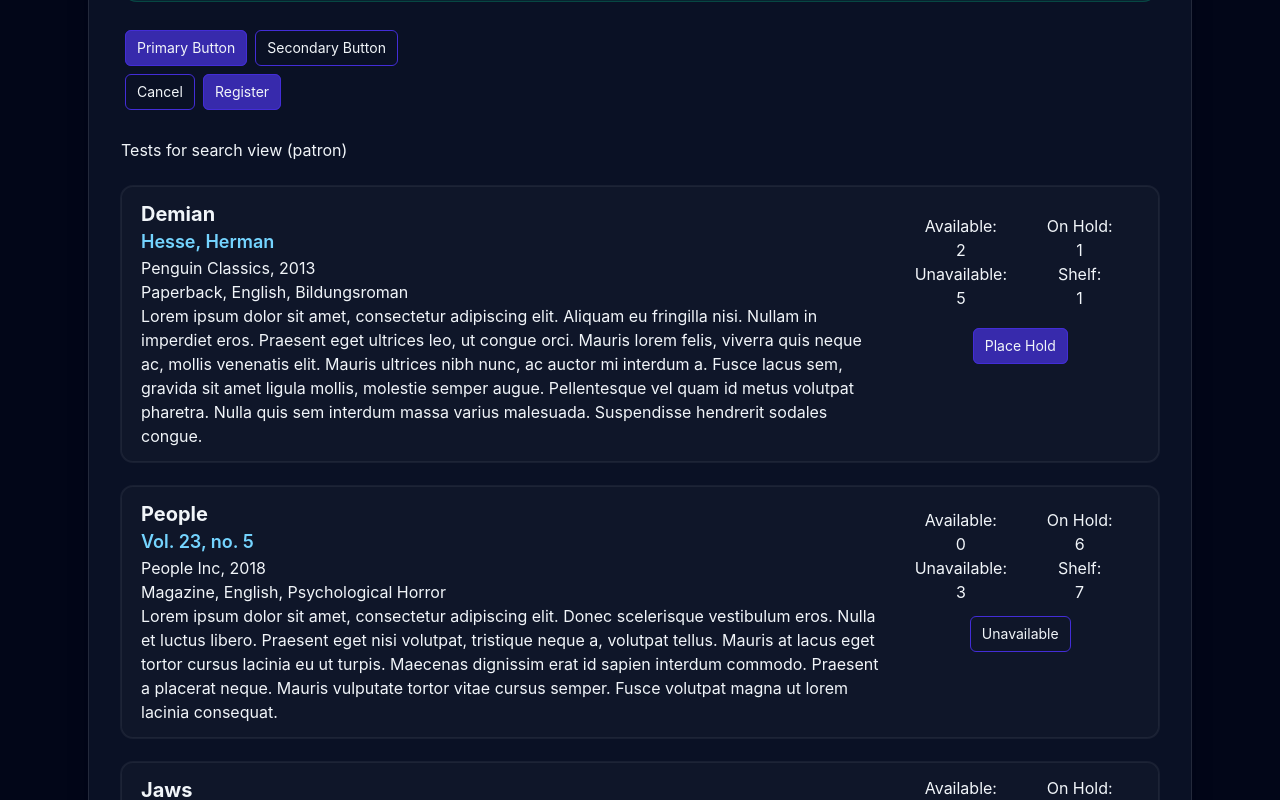
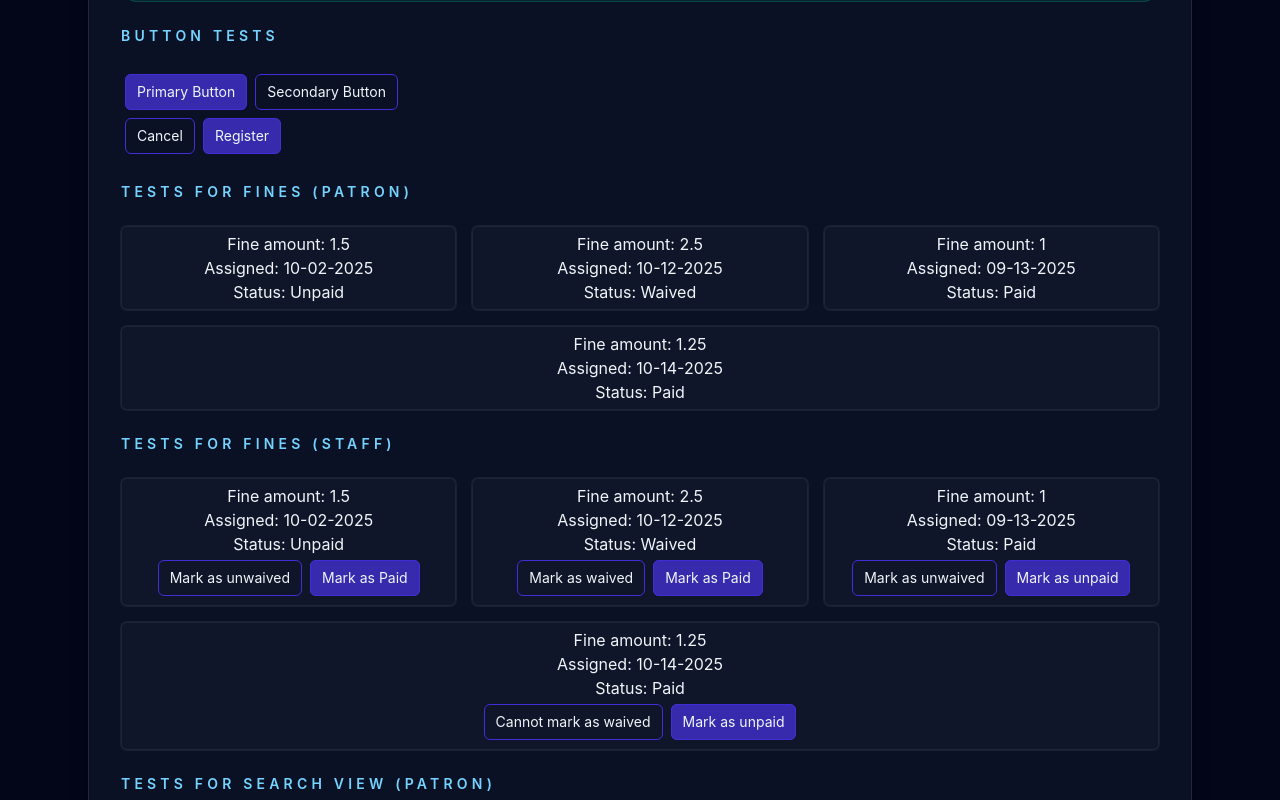
Before and after one commit to devpatel26/Library-Database, a React (Vite) app in the folder react/: page /test in a window 1280 px wide. Shown: the part 400-1200 px from the top of the page. Built offline with nearby package versions, Linux system fonts and the light colour scheme.

Commit message:
Fine and staff fine updates

```diff
--- a/react/src/components/Fine.jsx
+++ b/react/src/components/Fine.jsx
@@ -1,39 +1,47 @@
 import React from "react";
 import PrimaryButton, { SecondaryButton } from "./Buttons";
 
-export default function Fine({ amount, date, paidStatus, waiveStatus }) {
+export default function Fine({ data }) {
   return (
     <div className="text-center flex-2 basis-1/4 rounded-md bg-white/2 px-3 py-1.5 outline-2 -outline-offset-1 outline-white/6">
       {/* Fine amount */}
-      <h2>Fine amount: {amount}</h2>
+      <h2>Fine amount: {data.amount}</h2>
       {/* Fine established date */}
-      <p>Assigned: {date}</p>
+      <p>Assigned: {data.date}</p>
       {/* Fine paid/unpaid */}
-      <p>Status: {paidStatus ? (waiveStatus ? "Waived" : "Unpaid") : "Paid"}</p>
+      <p>
+        Status:{" "}
+        {data.paidStatus ? (data.waiveStatus ? "Waived" : "Unpaid") : "Paid"}
+      </p>
     </div>
   );
 }
 
-export function StaffFine({ amount, date, paidStatus, waiveStatus }) {
+export function FineStaff({ data }) {
   return (
     <div className="text-center flex-2 basis-1/4 rounded-md bg-white/2 px-3 py-1.5 outline-2 -outline-offset-1 outline-white/6">
       {/* Fine amount */}
-      <h2>Fine amount: {amount}</h2>
+      <h2>Fine amount: {data.amount}</h2>
       {/* Fine established date */}
-      <p>Assigned: {date}</p>
+      <p>Assigned: {data.date}</p>
       {/* Fine paid/unpaid */}
-      <p>Status: {paidStatus ? (waiveStatus ? "Waived" : "Unpaid") : "Paid"}</p>
+      <p>
+        Status:{" "}
+        {data.paidStatus ? (data.waiveStatus ? "Waived" : "Unpaid") : "Paid"}
+      </p>
       <div className="">
         <SecondaryButton
           title={
-            waiveStatus
-              ? paidStatus
+            data.waiveStatus
+              ? data.paidStatus
                 ? "Mark as waived"
                 : "Cannot mark as waived"
               : "Mark as unwaived"
           }
         />
-        <PrimaryButton title={paidStatus ? "Mark as Paid" : "Mark as unpaid"} />
+        <PrimaryButton
+          title={data.paidStatus ? "Mark as Paid" : "Mark as unpaid"}
+        />
       </div>
     </div>
   );
--- a/react/src/pages/Fines.jsx
+++ b/react/src/pages/Fines.jsx
@@ -1,6 +1,30 @@
 import Fine from "../components/Fine";
 
 export default function Fines() {
+  const dummyFine1 = {
+    amount: 1.5,
+    date: "10-02-2025",
+    paidStatus: true,
+    waiveStatus: false,
+  };
+  const dummyFine2 = {
+    amount: 2.5,
+    date: "10-12-2025",
+    paidStatus: true,
+    waiveStatus: true,
+  };
+  const dummyFine3 = {
+    amount: 1.0,
+    date: "09-13-2025",
+    paidStatus: false,
+    waiveStatus: false,
+  };
+  const dummyFine4 = {
+    amount: 1.25,
+    date: "10-14-2025",
+    paidStatus: false,
+    waiveStatus: true,
+  };
   return (
     <section className="rounded-3xl border border-white/10 bg-slate-900/70 p-8 shadow-xl shadow-slate-950/30">
       <p className="text-sm font-semibold uppercase tracking-[0.3em] text-sky-300">
@@ -13,36 +37,10 @@ export default function Fines() {
         Lists of fines can be found here.
       </p>
       <div className="flex gap-4 flex-wrap justify-evenly mt-4">
-        <Fine
-          amount={"1.50"}
-          date={"3/7/2026"}
-          paidStatus={true}
-          waiveStatus={false}
-        />
-        <Fine
-          amount={"2.75"}
-          date={"3/4/2026"}
-          paidStatus={false}
-          waiveStatus={false}
-        />
-        <Fine
-          amount={"3.00"}
-          date={"2/27/2026"}
-          paidStatus={true}
-          waiveStatus={false}
-        />
-        <Fine
-          amount={"1.00"}
-          date={"2/23/2026"}
-          paidStatus={false}
-          waiveStatus={true}
-        />
-        <Fine
-          amount={"10.25"}
-          date={"2/13/2026"}
-          paidStatus={false}
-          waiveStatus={false}
-        />
+        <Fine data={dummyFine1} />
+        <Fine data={dummyFine2} />
+        <Fine data={dummyFine3} />
+        <Fine data={dummyFine4} />
       </div>
     </section>
   );
--- a/react/src/pages/StaffFines.jsx
+++ b/react/src/pages/StaffFines.jsx
@@ -1,6 +1,30 @@
-import { StaffFine } from "../components/Fine";
+import { FineStaff } from "../components/Fine";
 
 export default function StaffFines() {
+  const dummyFine1 = {
+    amount: 1.5,
+    date: "10-02-2025",
+    paidStatus: true,
+    waiveStatus: false,
+  };
+  const dummyFine2 = {
+    amount: 2.5,
+    date: "10-12-2025",
+    paidStatus: true,
+    waiveStatus: true,
+  };
+  const dummyFine3 = {
+    amount: 1.0,
+    date: "09-13-2025",
+    paidStatus: false,
+    waiveStatus: false,
+  };
+  const dummyFine4 = {
+    amount: 1.25,
+    date: "10-14-2025",
+    paidStatus: false,
+    waiveStatus: true,
+  };
   return (
     <section className="rounded-3xl border border-white/10 bg-slate-900/70 p-8 shadow-xl shadow-slate-950/30">
       <p className="text-sm font-semibold uppercase tracking-[0.3em] text-sky-300">
@@ -13,36 +37,10 @@ export default function StaffFines() {
         Lists of fines in the staff view can be found here.
       </p>
       <div className="flex gap-4 flex-wrap justify-evenly mt-4">
-        <StaffFine
-          amount={"1.50"}
-          date={"3/7/2026"}
-          paidStatus={true}
-          waiveStatus={false}
-        />
-        <StaffFine
-          amount={"2.75"}
-          date={"3/4/2026"}
-          paidStatus={false}
-          waiveStatus={false}
-        />
-        <StaffFine
-          amount={"3.00"}
-          date={"2/27/2026"}
-          paidStatus={true}
-          waiveStatus={false}
-        />
-        <StaffFine
-          amount={"1.00"}
-          date={"2/23/2026"}
-          paidStatus={false}
-          waiveStatus={true}
-        />
-        <StaffFine
-          amount={"10.25"}
-          date={"2/13/2026"}
-          paidStatus={false}
-          waiveStatus={false}
-        />
+        <FineStaff data={dummyFine1} />
+        <FineStaff data={dummyFine2} />
+        <FineStaff data={dummyFine3} />
+        <FineStaff data={dummyFine4} />
       </div>
     </section>
   );
--- a/react/src/pages/TestPage.jsx
+++ b/react/src/pages/TestPage.jsx
@@ -1,8 +1,39 @@
 import TestComponentNoData from "../components/TestComponentNoData";
 import PrimaryButton, { SecondaryButton } from "../components/Buttons";
 import Item, { ItemHold, ItemLoan } from "../components/Items";
+import Fine, { FineStaff } from "../components/Fine";
 
 export default function TestPage() {
+  // <Fine
+  //         amount={"1.50"}
+  //         date={"3/7/2026"}
+  //         paidStatus={true}
+  //         waiveStatus={false}
+  //       />
+  const dummyFine1 = {
+    amount: 1.5,
+    date: "10-02-2025",
+    paidStatus: true,
+    waiveStatus: false,
+  };
+  const dummyFine2 = {
+    amount: 2.5,
+    date: "10-12-2025",
+    paidStatus: true,
+    waiveStatus: true,
+  };
+  const dummyFine3 = {
+    amount: 1.0,
+    date: "09-13-2025",
+    paidStatus: false,
+    waiveStatus: false,
+  };
+  const dummyFine4 = {
+    amount: 1.25,
+    date: "10-14-2025",
+    paidStatus: false,
+    waiveStatus: true,
+  };
   const dummyData1 = {
     category: "book",
     title: "Demian",
@@ -136,23 +167,53 @@ export default function TestPage() {
         </p>
       </div>
       <TestComponentNoData />
-
+      <p className="text-sm font-semibold uppercase tracking-[0.3em] text-sky-300">
+        Button Tests
+      </p>
       <PrimaryButton title={"Primary Button"} />
       <SecondaryButton title={"Secondary Button"} />
       <div>
         <SecondaryButton title={"Cancel"} />
         <PrimaryButton title={"Register"} />
       </div>
-      <h2>Tests for search view (patron)</h2>
+      <p className="text-sm font-semibold uppercase tracking-[0.3em] text-sky-300">
+        Tests for fines (patron)
+      </p>
+
+      <div className="flex gap-4 flex-wrap justify-evenly mt-4">
+        <Fine data={dummyFine1} />
+        <Fine data={dummyFine2} />
+        <Fine data={dummyFine3} />
+        <Fine data={dummyFine4} />
+      </div>
+      <p className="text-sm font-semibold uppercase tracking-[0.3em] text-sky-300">
+        Tests for fines (staff)
+      </p>
+
+      <div className="flex gap-4 flex-wrap justify-evenly mt-4">
+        <FineStaff data={dummyFine1} />
+        <FineStaff data={dummyFine2} />
+        <FineStaff data={dummyFine3} />
+        <FineStaff data={dummyFine4} />
+      </div>
+      <p className="text-sm font-semibold uppercase tracking-[0.3em] text-sky-300">
+        Tests for search view (patron)
+      </p>
       <Item itemData={dummyData1} />
       <Item itemData={dummyData2} />
       <Item itemData={dummyData3} />
       <Item itemData={dummyData4} />
-      <h2>Tests for search view (staff)</h2>
-      <h2>Tests for account view loan (patron)</h2>
+      <p className="text-sm font-semibold uppercase tracking-[0.3em] text-sky-300">
+        Tests for search view (staff)
+      </p>
+      <p className="text-sm font-semibold uppercase tracking-[0.3em] text-sky-300">
+        Tests for account view loan (patron)
+      </p>
       <ItemLoan itemData={dummyDataL1} />
       <ItemLoan itemData={dummyDataL2} />
-      <h2>Tests for account view hold (patron)</h2>
+      <p className="text-sm font-semibold uppercase tracking-[0.3em] text-sky-300">
+        Tests for account view hold (patron)
+      </p>
       <ItemHold itemData={dummyDataH1} />
       <ItemHold itemData={dummyDataH2} />
     </div>
```
